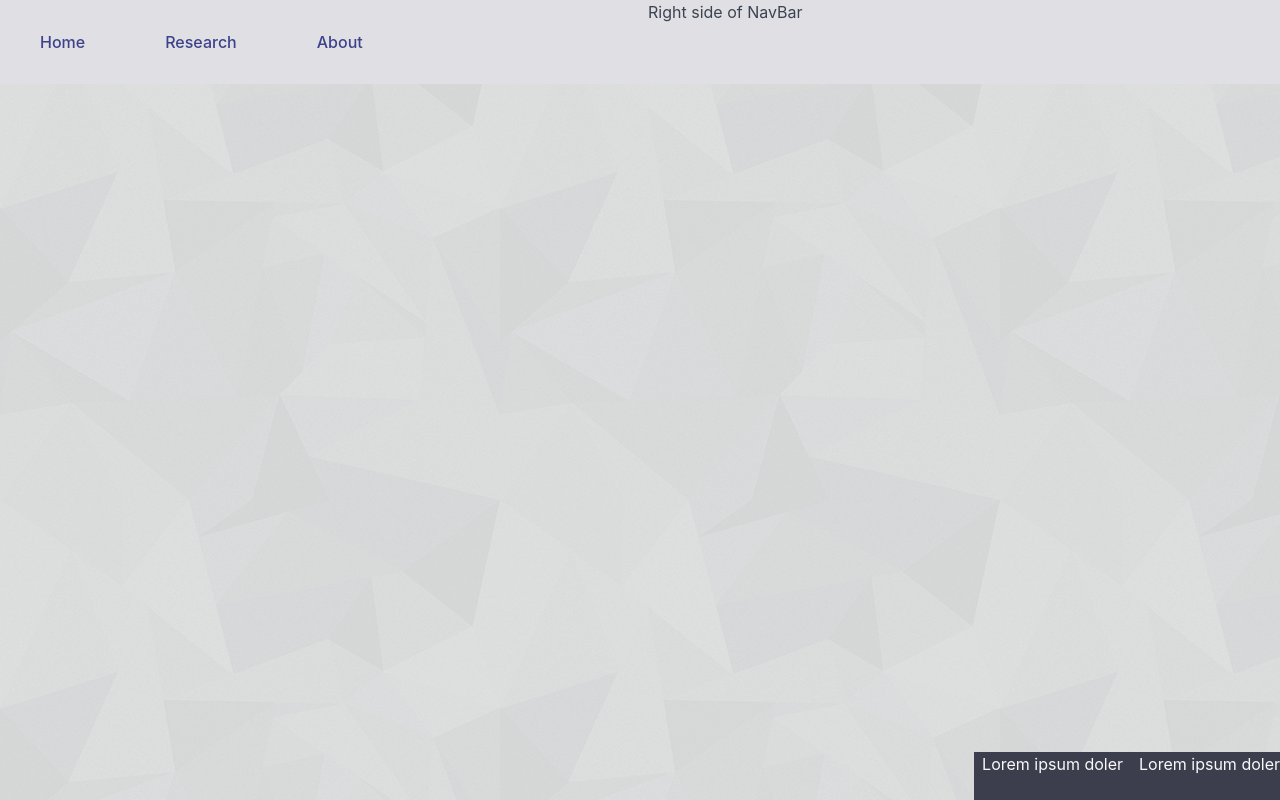
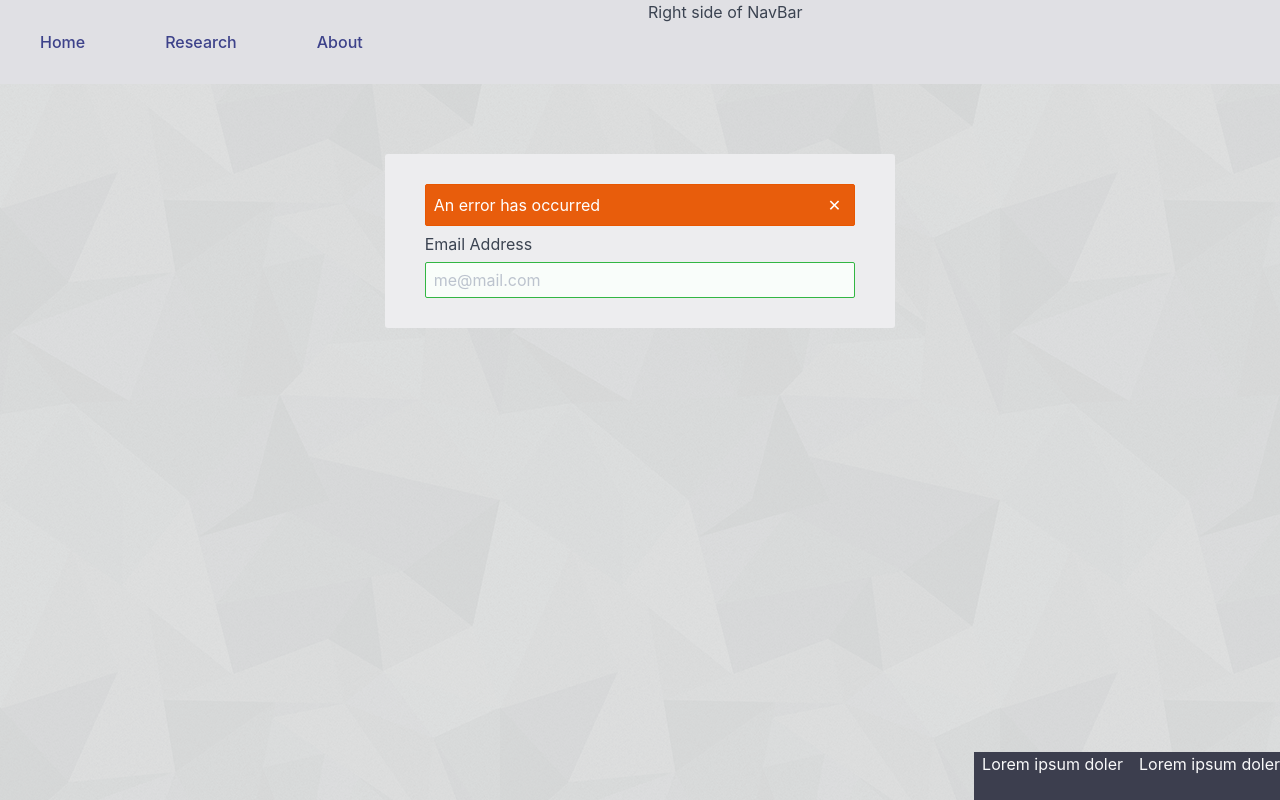
Before and after one commit to cure-dystonia-now/cdn-client, a React app: page /login in a window 1280 px wide. Built offline with nearby package versions, Linux system fonts and the light colour scheme; what bind-decorator would draw is missing.

Commit message:
starting on admin login

```diff
--- a/src/components/Application.tsx
+++ b/src/components/Application.tsx
@@ -14,6 +14,7 @@ import { ResearchPage } from "../pages/research/ResearchPage";
 
 import { NavigationBar } from "./navigation/NavigationBar";
 import { Footer } from "./footer/Footer";
+import { LoginPage } from "../pages/login/LoginPage";
 
 export class Application extends React.Component {
 
@@ -41,6 +42,7 @@ export class Application extends React.Component {
               <Route exact path="/" component={HomePage}/>
               <Route path="/research" component={ResearchPage}/>
               <Route path="/about" component={AboutPage}/>
+              <Route path="/login" component={LoginPage}/>
             </div>
             <Footer/>
           </div>
--- a/src/components/navigation/NavigationBarState.ts
+++ b/src/components/navigation/NavigationBarState.ts
@@ -1,7 +1,5 @@
-"use strict";
-
+import bind from "bind-decorator";
 import {action, observable} from "mobx";
-import bind from "bind-decorator";
 
 export class NavigationBarState {
 
--- a/src/pages/home/HomePage.tsx
+++ b/src/pages/home/HomePage.tsx
@@ -3,7 +3,6 @@ import bind from "bind-decorator";
 import { inject, observer } from "mobx-react";
 
 import { PageProps } from "../../definitions/PageProps";
-import { ImageCarousel } from "../../components/carousels/ImageCarousel";
 import { NavigationBarHelper } from "../../utilities/helpers/NavigationBarHelper";
 
 @inject("pageDependencies")
@@ -28,7 +27,6 @@ export class HomePage extends React.Component<PageProps> {
           <div className="column col-sm-12 col-7">
             <div className="card">
               <h1>Hello</h1>
-              <ImageCarousel/>
             </div>
           </div>
           <div className="column col-sm-12 col-5">
--- a/src/pages/login/LoginPage.tsx
+++ b/src/pages/login/LoginPage.tsx
@@ -0,0 +1,30 @@
+import React from "react";
+import { PageProps } from "../../definitions/PageProps";
+import { inject, observer } from "mobx-react";
+
+@inject("pageDependencies")
+@observer
+export class LoginPage extends React.Component<PageProps> {
+
+  render(): React.ReactNode {
+    const { stateRegistry } = this.props.pageDependencies;
+    const { loginState } = stateRegistry;
+    return (
+      <div id="loginPage" className="container columns">
+        <div className="column col-mx-auto col-sm-12 col-5">
+          <div className="form-wrapper">
+            <div className="toast toast-error" hidden={!!loginState.error}>
+              <button className="btn btn-clear float-right" onClick={loginState.clearError}/>
+              An error has occurred
+            </div>
+            <div className="form-group has-success">
+              <label className="form-label">Email Address</label>
+              <input className="form-input" type="text" id="input-example-1" placeholder="me@mail.com"/>
+            </div>
+          </div>
+        </div>
+      </div>
+    )
+  }
+
+}
--- a/src/pages/login/LoginState.ts
+++ b/src/pages/login/LoginState.ts
@@ -8,6 +8,9 @@ export class LoginState {
 
   @observable
   public password?: string;
+
+  @observable
+  public error?: string;
 
   @bind
   @action
@@ -21,4 +24,16 @@ export class LoginState {
     this.password = password;
   }
 
+  @bind
+  @action
+  public updateError(error: string): void {
+    this.error = error;
+  }
+
+  @bind
+  @action
+  public clearError(): void {
+    this.error = undefined;
+  }
+
 }
--- a/src/state/StateRegistry.ts
+++ b/src/state/StateRegistry.ts
@@ -1,8 +1,6 @@
-"use strict";
-
 import { HomeState } from "../pages/home/HomeState";
+import { LoginState } from "../pages/login/LoginState";
 import { NavigationBarState } from "../components/navigation/NavigationBarState";
-import { LoginState } from "../pages/login/LoginState";
 
 export class StateRegistry {
 
--- a/src/style/index.less
+++ b/src/style/index.less
@@ -2,6 +2,7 @@
 
 @import "navigation";
 @import "footer";
+@import "login";
 
 html {
   background: url("../assets/images/background.png") repeat;
--- /dev/null
+++ b/src/style/login.less
@@ -0,0 +1,8 @@
+#loginPage {
+  margin: 70px 0;
+  .form-wrapper {
+    background: @gray1;
+    border-radius: 3px;
+    padding: 30px 40px;
+  }
+}
```
